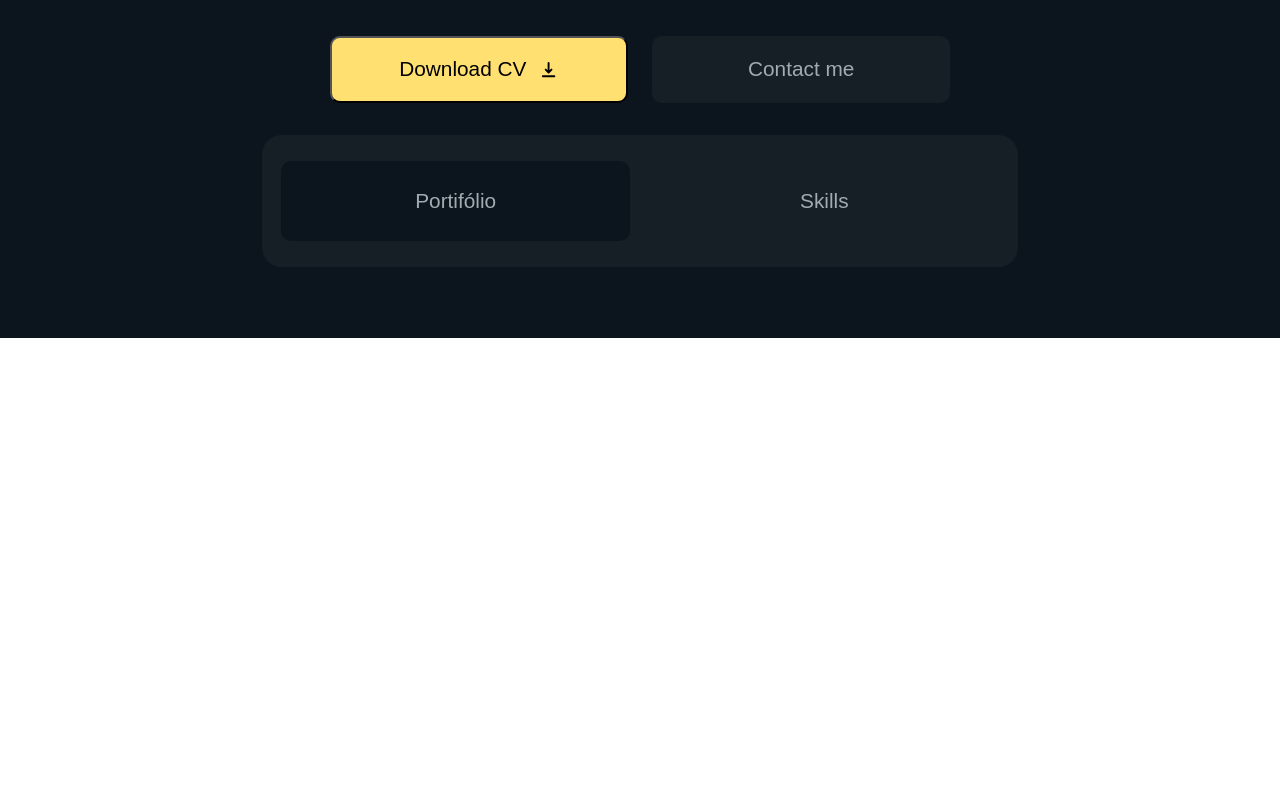
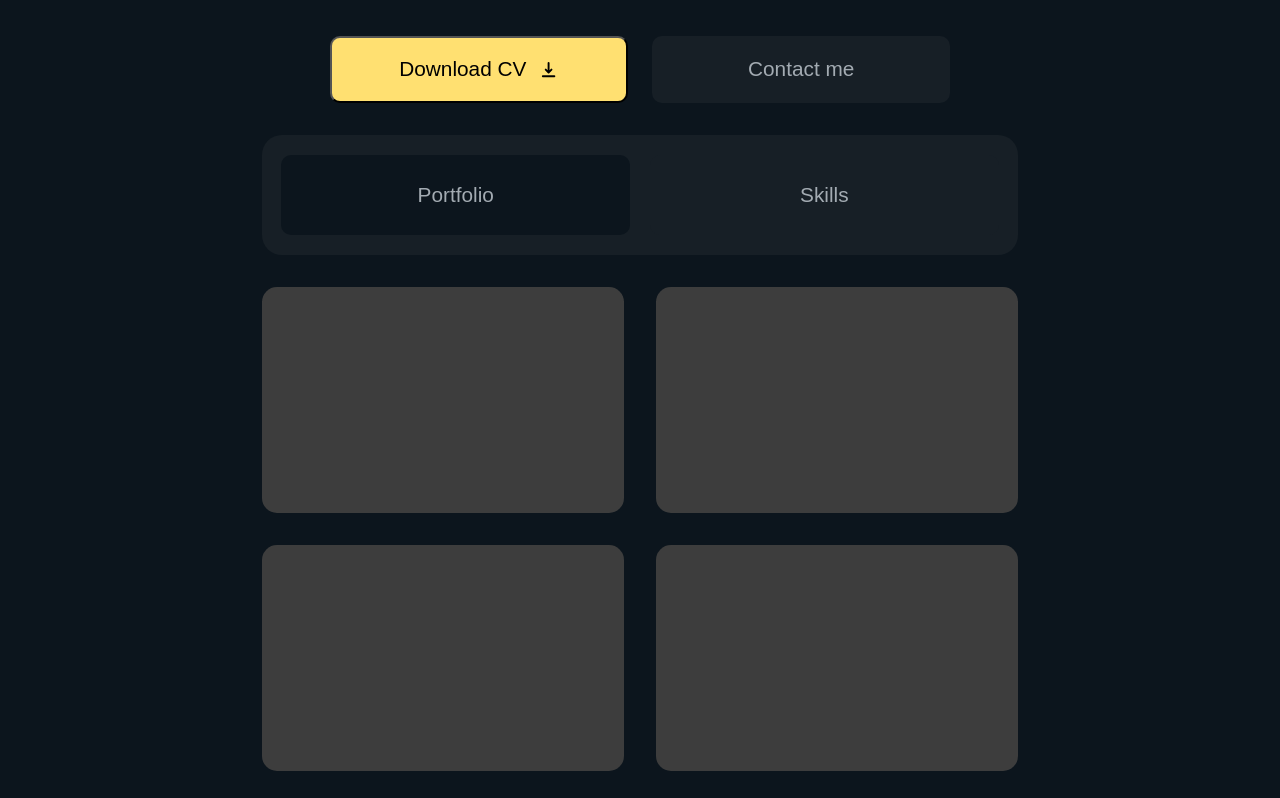
Before and after one commit to JeshuaBen/Portifolio, a React (Vite) app: page / in a window 1280 px wide. Shown: the part 462-1260 px from the top of the page. Before the commit the page ends 800 px from the top, so only its background shows below. Built offline with nearby package versions, Linux system fonts and the light colour scheme.

Commit message:
feat: added the project card component

```diff
--- /dev/null
+++ b/src/components/ProjectCard/index.tsx
@@ -0,0 +1,7 @@
+import React from "react";
+
+import { Container } from "./style";
+
+export const ProjectCard: React.FC = () => {
+  return <Container></Container>;
+};
--- /dev/null
+++ b/src/components/ProjectCard/style.ts
@@ -0,0 +1,11 @@
+import styled from "styled-components";
+
+export const Container = styled.div`
+  width: 362px;
+  height: 226px;
+
+  background-color: ${({ theme }) => theme.colors.darkGray};
+
+  border-radius: 15px;
+  margin-bottom: 2rem;
+`;
--- a/src/pages/Main/index.tsx
+++ b/src/pages/Main/index.tsx
@@ -3,10 +3,17 @@ import { ContactMeButton } from "../../components/ContactMeButton";
 import { Description } from "../../components/Description";
 import { DownloadButton } from "../../components/DownloadButton";
 import { Header } from "../../components/Header";
+import { ProjectCard } from "../../components/ProjectCard";
 import { TabButton } from "../../components/TabButton";
 import { UserInfo } from "../../components/UserInfo";
 
-import { Container, Content, ButtonsContainer, SelectedOption } from "./style";
+import {
+  Container,
+  Content,
+  ButtonsContainer,
+  SelectedOption,
+  CardsContainer,
+} from "./style";
 
 export const Main: React.FC = () => {
   const dataInfo = {
@@ -30,10 +37,19 @@ export const Main: React.FC = () => {
         </ButtonsContainer>
 
         <SelectedOption>
-          <TabButton text="Portifólio" active={true} />
+          <TabButton text="Portfolio" active={true} />
           <TabButton text="Skills" active={false} />
         </SelectedOption>
       </Content>
+
+      <CardsContainer>
+        <ProjectCard />
+        <ProjectCard />
+        <ProjectCard />
+        <ProjectCard />
+        <ProjectCard />
+        <ProjectCard />
+      </CardsContainer>
     </Container>
   );
 };
--- a/src/pages/Main/style.ts
+++ b/src/pages/Main/style.ts
@@ -2,7 +2,6 @@ import styled from "styled-components";
 
 export const Container = styled.div`
   width: 100%;
-  height: 100vh;
   padding: 1rem;
   display: flex;
   align-items: center;
@@ -31,8 +30,9 @@ export const ButtonsContainer = styled.div`
 
 export const SelectedOption = styled.div`
   width: 756px;
-  height: 132px;
-  padding: 1.2rem;
+  height: 120px;
+  padding: 0 1.2rem;
+  margin-bottom: 2rem;
 
   display: flex;
   align-items: center;
@@ -42,3 +42,11 @@ export const SelectedOption = styled.div`
 
   border-radius: 20px;
 `;
+
+export const CardsContainer = styled.div`
+  width: 756px;
+
+  display: flex;
+  justify-content: space-between;
+  flex-wrap: wrap;
+`;
```
